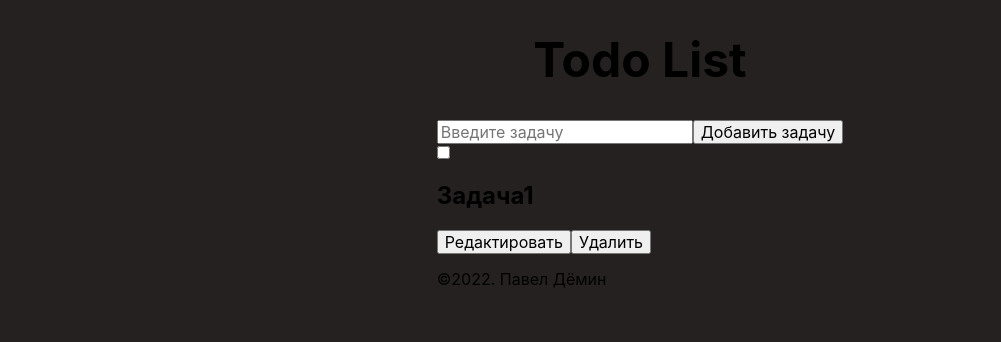
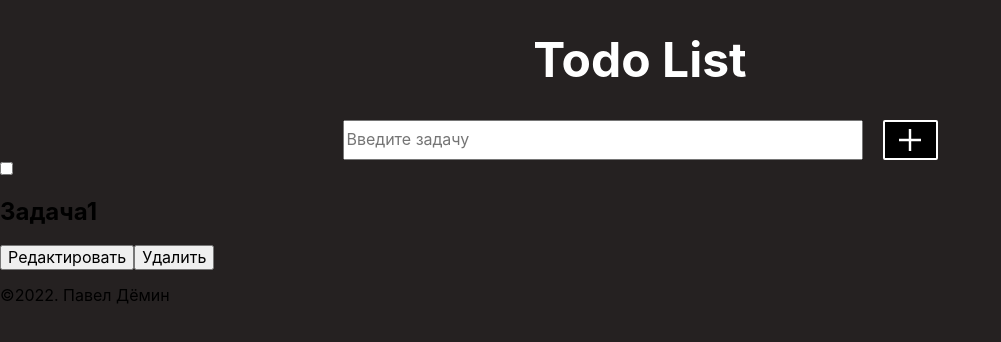
Before and after one commit to Tptechnician/TODO-LIST, a React (Create React App) app: page / in a window 1280 px wide. Shown: the top 342 px of the page, without its empty margins (0-1001 px from the left). Built offline with nearby package versions, Linux system fonts and the light colour scheme.

Commit message:
stylization form

```diff
--- a/src/Components/App/App.scss
+++ b/src/Components/App/App.scss
@@ -1,6 +1,4 @@
 body {
   background: rgb(37, 33, 33);
-  display: flex;
-  justify-content: center;
   font-family: 'Inter', 'Helvetica Neue', 'sans-serif';
 }
--- a/src/Components/Form/Form.scss
+++ b/src/Components/Form/Form.scss
@@ -0,0 +1,22 @@
+@import '../../variables';
+
+.form {
+  width: 50%;
+  margin: 0 auto;
+  display: flex;
+  justify-content: center;
+  gap: 20px;
+  &__input {
+    width: 80%;
+  }
+  &__input:focus {
+    outline: 0;
+  }
+  &__button {
+    background-image: url(../../images/Add-Button.svg);
+    @extend %button-type;
+    width: 55px;
+    height: 40px;
+    cursor: pointer;
+  }
+}
--- a/src/Components/Form/Form.tsx
+++ b/src/Components/Form/Form.tsx
@@ -1,8 +1,8 @@
 export default function Form() {
   return (
-    <form>
-      <input type="text" placeholder="Введите задачу" />
-      <button type="submit">Добавить задачу</button>
+    <form className="form">
+      <input className="form__input" type="text" placeholder="Введите задачу" />
+      <button className="form__button" type="submit"></button>
     </form>
   );
 }
--- a/src/Components/Header/Header.scss
+++ b/src/Components/Header/Header.scss
@@ -1,8 +1,9 @@
 @import '../../variables';
 
 .header {
-    &__title {
-        text-align: center;
-        font-size: $fontSizeTitle;
-    }
+  &__title {
+    text-align: center;
+    font-size: $fontSizeTitle;
+    color: $fontColor;
   }
+}
--- a/src/_variables.scss
+++ b/src/_variables.scss
@@ -1,2 +1,13 @@
 $fontSizeTitle: 48px;
 $fontSizeItem: 24px;
+$fontColor: white;
+
+%button-type {
+  background: {
+    color: black;
+    position: center;
+    repeat: no-repeat;
+  }
+  border: 2px solid #ffffff;
+  border-radius: 2px;
+}
--- a/src/index.scss
+++ b/src/index.scss
@@ -1,3 +1,4 @@
 @import url(./vendor/normalize.scss);
 @import url(./Components/App/App.scss);
 @import url(./Components/Header/Header.scss);
+@import url(./Components/Form/Form.scss);
```
Also changed, not shown: src/images/Add-Button.svg (added), src/images/editing-button.svg (added).
